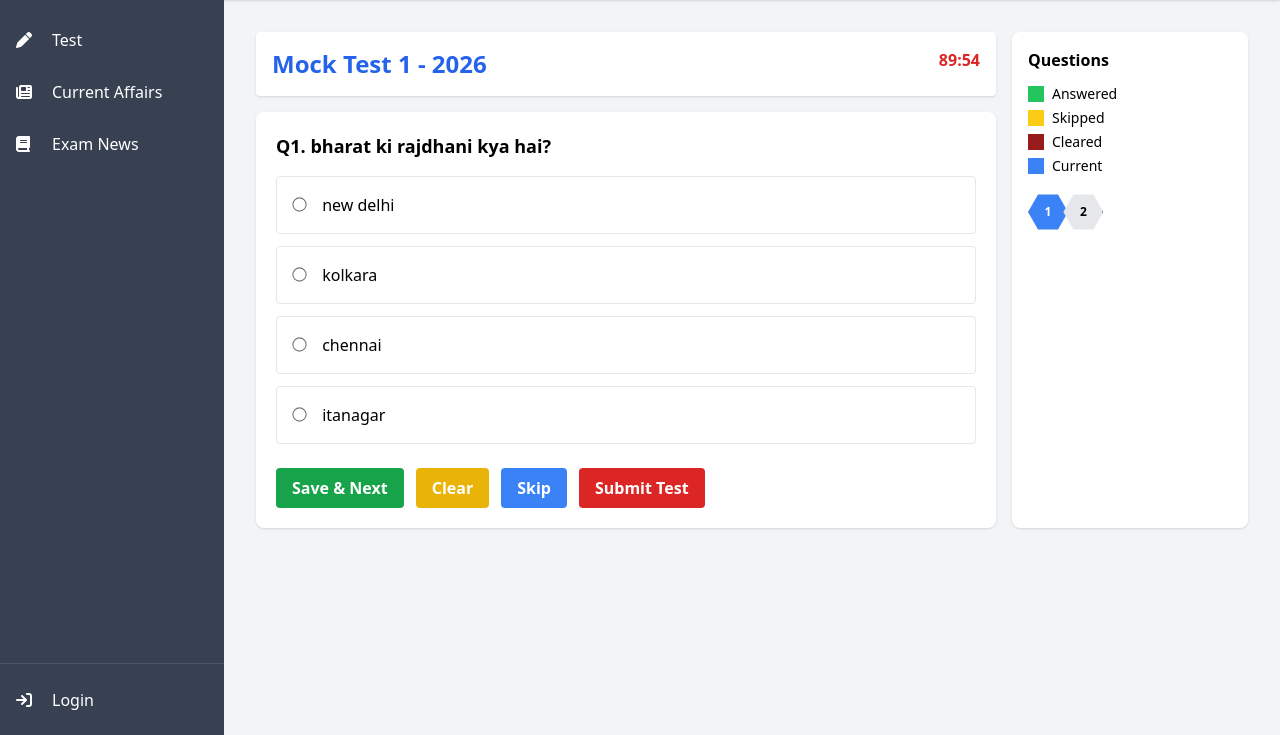
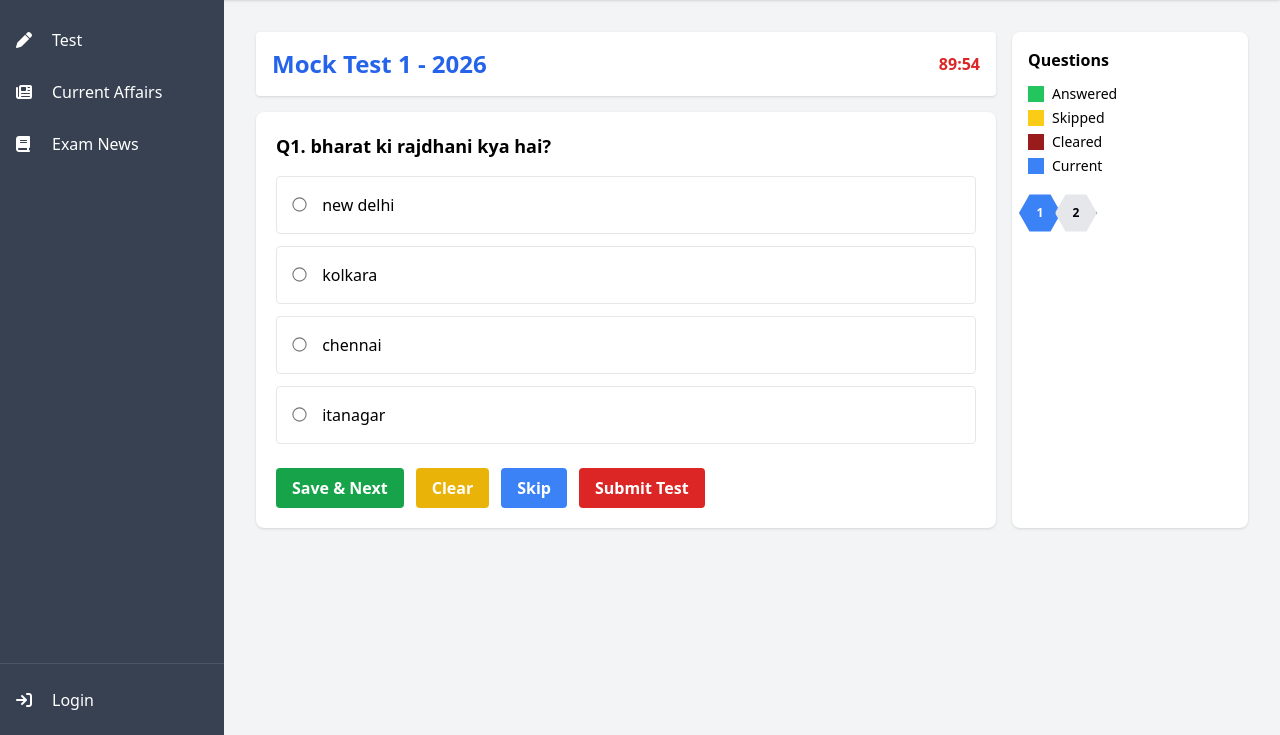
Before and after one commit to shivk286152-hub/TestIq, a Django app: page /attempt/1/ in a window 1280 px wide. Shown: the part 64-799 px from the top of the page. Run offline with Django 5.2, Linux system fonts and the light colour scheme; data comes from the database, SQL or seed files in the repository; some libraries are stand-ins or nearby versions.

Commit message:
Update attempt_test.html

```diff
--- a/exams/templates/exams/attempt_test.html
+++ b/exams/templates/exams/attempt_test.html
@@ -6,16 +6,20 @@
 {% block content %}
 
 <style>
-/* HEXAGON BUTTON */
+/* HEXAGON */
 .hex-btn{
-    width:40px;
-    height:40px;
+    width:42px;
+    height:42px;
+    min-width:42px;
+    min-height:42px;
+
     clip-path: polygon(
         25% 6%, 75% 6%,
         100% 50%,
         75% 94%, 25% 94%,
         0% 50%
     );
+
     background:#e5e7eb;
     display:flex;
     align-items:center;
@@ -33,38 +37,80 @@
 </style>
 
 <div class="bg-gray-100 min-h-screen">
+
 <div class="max-w-7xl mx-auto p-3 md:p-4 grid grid-cols-1 md:grid-cols-12 gap-4">
 
 <!-- LEFT -->
 <div class="md:col-span-9 flex flex-col gap-4">
 
 <!-- HEADER -->
-<div class="bg-white text-blue-600 shadow p-4 flex justify-between rounded">
-    <h1 class="text-lg md:text-2xl font-bold">{{ mocktest.title }}</h1>
-    <div id="timer" class="font-semibold text-red-600">00:30:00</div>
+<div class="bg-white shadow p-4 flex justify-between items-center rounded">
+
+<div class="flex items-center gap-3">
+<button onclick="togglePalette()"
+class="md:hidden text-2xl text-red-600">☰</button>
+
+<h1 class="text-lg md:text-2xl font-bold text-blue-600">
+{{ mocktest.title }}
+</h1>
 </div>
 
+<div id="timer" class="font-semibold text-red-600">
+00:30:00
+</div>
+
+</div>
+
+<!-- FORM -->
 <form id="testForm" method="POST" action="{% url 'exams:submit_test' mocktest.id %}">
 {% csrf_token %}
-<div id="questionContainer" class="bg-white rounded-lg shadow p-5 min-h-[300px]"></div>
+<div id="questionContainer"
+class="bg-white rounded-lg shadow p-5 min-h-[300px]">
+</div>
 </form>
 
 </div>
 
 <!-- PALETTE -->
-<div class="md:col-span-3 bg-white rounded-lg shadow p-4">
+<div id="questionPalette"
+class="fixed md:static top-0 left-0 h-full md:h-auto w-72 md:w-auto
+bg-white rounded-lg shadow p-4
+transform -translate-x-full md:translate-x-0
+transition-transform duration-300
+z-50 md:z-auto md:col-span-3">
+
+<!-- CLOSE BTN -->
+<button onclick="togglePalette()"
+class="md:hidden mb-3 text-red-600 font-bold">
+✕ Close
+</button>
 
 <h2 class="font-bold">Questions</h2>
 
 <!-- LEGEND -->
 <div class="text-sm space-y-1 my-3">
-<div class="flex gap-2 items-center"><div class="w-4 h-4 bg-green-500"></div> Answered</div>
-<div class="flex gap-2 items-center"><div class="w-4 h-4 bg-yellow-400"></div> Skipped</div>
-<div class="flex gap-2 items-center"><div class="w-4 h-4 bg-red-800"></div> Cleared</div>
-<div class="flex gap-2 items-center"><div class="w-4 h-4 bg-blue-500"></div> Current</div>
+<div class="flex gap-2 items-center">
+<div class="w-4 h-4 bg-green-500"></div> Answered
 </div>
 
-<div id="paletteButtons" class="grid grid-cols-6 gap-2 mt-4">
+<div class="flex gap-2 items-center">
+<div class="w-4 h-4 bg-yellow-400"></div> Skipped
+</div>
+
+<div class="flex gap-2 items-center">
+<div class="w-4 h-4 bg-red-800"></div> Cleared
+</div>
+
+<div class="flex gap-2 items-center">
+<div class="w-4 h-4 bg-blue-500"></div> Current
+</div>
+</div>
+
+<!-- GRID -->
+<div id="paletteButtons"
+class="grid grid-cols-5 sm:grid-cols-6 md:grid-cols-5 lg:grid-cols-6
+gap-3 justify-items-center mt-4">
+
 {% for q in questions %}
 <button type="button"
 onclick="loadQuestion({{ forloop.counter }})"
@@ -73,13 +119,20 @@ class="hex-btn">
 {{ forloop.counter }}
 </button>
 {% endfor %}
+
+</div>
 </div>
 
 </div>
 </div>
-</div>
 
 <script>
+
+/* TOGGLE DRAWER */
+function togglePalette(){
+document.getElementById("questionPalette")
+.classList.toggle("-translate-x-full");
+}
 
 /* TIMER */
 const TEST_KEY="mocktest_{{ mocktest.id }}_start";
@@ -104,6 +157,7 @@ setInterval(()=>{
 
 document.getElementById("timer").innerHTML=
 (m<10?"0":"")+m+":"+(s<10?"0":"")+s;
+
 },1000);
 
 
@@ -113,6 +167,7 @@ function loadQuestion(num){
 fetch("{% url 'exams:ajax_question' mocktest.id %}?q="+num)
 .then(r=>r.text())
 .then(html=>{
+
 document.getElementById("questionContainer").innerHTML=html;
 
 document.querySelectorAll(".hex-btn")
@@ -120,6 +175,7 @@ fetch("{% url 'exams:ajax_question' mocktest.id %}?q="+num)
 
 document.getElementById("palette-"+num)
 .classList.add("active-q");
+
 });
 }
 
@@ -129,16 +185,18 @@ function saveAnswer(qid,goNext=false,nextNum=null){
 
 const selected=document.querySelector(`input[name="question_${qid}"]:checked`);
 const btn=document.getElementById("palette-"+qid);
-
 const fd=new FormData();
 
 if(selected){
 fd.append(`question_${qid}`,selected.value);
+
 btn.classList.remove("skipped","cleared");
 btn.classList.add("answered");
-}else{
-    if(!btn.classList.contains("answered"))
+}
+else{
+if(!btn.classList.contains("answered")){
 btn.classList.add("skipped");
+}
 }
 
 fetch("{% url 'exams:save_answer' %}",{
@@ -146,12 +204,14 @@ method:"POST",
 headers:{"X-CSRFToken":"{{ csrf_token }}"},
 body:fd
 }).then(()=>{
-    if(goNext && nextNum) loadQuestion(nextNum);
+if(goNext && nextNum){
+loadQuestion(nextNum);
+}
 });
 }
 
 
-/* CLEAR ANSWER */
+/* CLEAR */
 function clearAnswer(qid){
 
 const btn=document.getElementById("palette-"+qid);
```
Lines whose indentation alone changed are shown as unchanged.
